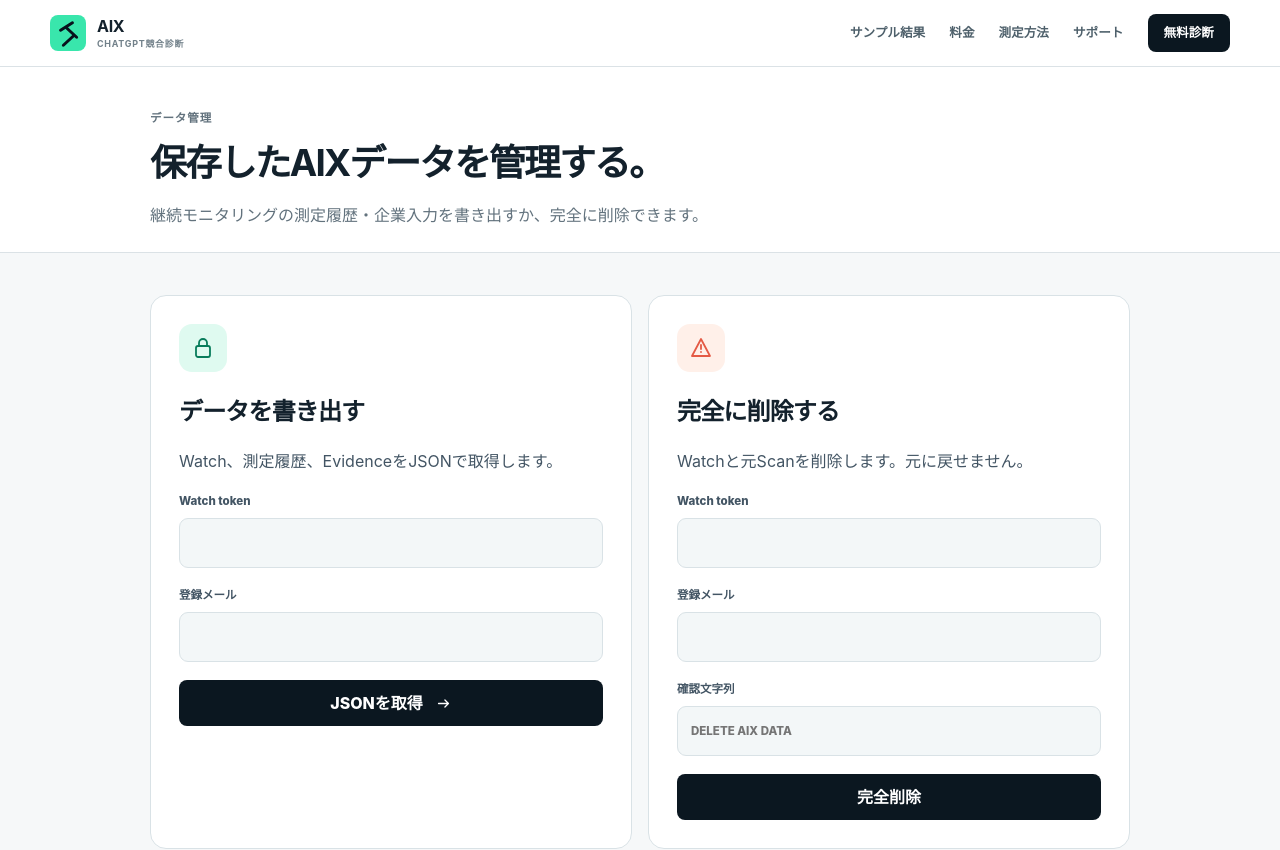
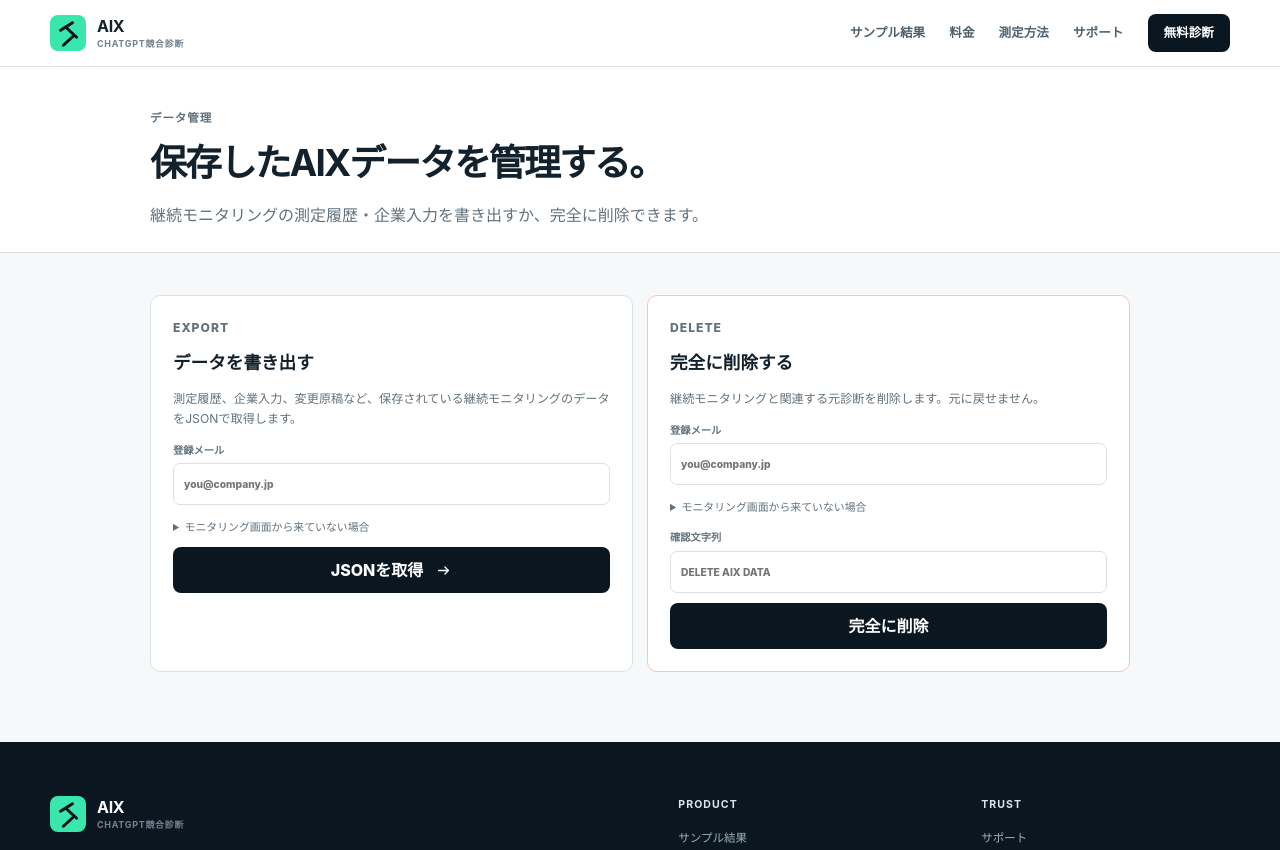
Before and after one commit to salve-de/AIX-next, a Next.js app: page /data-rights in a window 1280 px wide. Shown: the top 850 px of the page. Built offline with nearby package versions, Linux system fonts and the light colour scheme; no server answers.

Commit message:
hide token entry behind fallback on data rights

```diff
--- a/components/data-rights-client.tsx
+++ b/components/data-rights-client.tsx
@@ -2,11 +2,12 @@
 
 import { FormEvent, useState } from "react";
 import { useSearchParams } from "next/navigation";
-import { ArrowIcon, LockIcon, WarningIcon } from "@/components/icons";
+import { ArrowIcon } from "@/components/icons";
 
 export function DataRightsClient() {
   const params = useSearchParams();
-  const [token, setToken] = useState(params.get("token") || "");
+  const queryToken = params.get("token") || "";
+  const [token, setToken] = useState(queryToken);
   const [email, setEmail] = useState("");
   const [confirmation, setConfirmation] = useState("");
   const [busy, setBusy] = useState<"" | "export" | "delete">("");
@@ -20,7 +21,7 @@ export function DataRightsClient() {
       const blob = await response.blob();
       const url = URL.createObjectURL(blob);
       const anchor = document.createElement("a");
-      anchor.href = url; anchor.download = `aix-next-export-${Date.now()}.json`; anchor.click();
+      anchor.href = url; anchor.download = `aix-export-${Date.now()}.json`; anchor.click();
       URL.revokeObjectURL(url); setMessage("データを書き出しました。");
     } catch (error) { setMessage(error instanceof Error ? error.message : "書き出せませんでした。"); }
     finally { setBusy(""); }
@@ -32,14 +33,26 @@ export function DataRightsClient() {
       const response = await fetch("/api/privacy/delete", { method: "DELETE", headers: { "content-type": "application/json" }, body: JSON.stringify({ token, email, confirmation }) });
       const data = await response.json();
       if (!response.ok) throw new Error(data.error || "削除できませんでした。");
-      setMessage("Watchと元の診断データを削除しました。"); setToken(""); setEmail(""); setConfirmation("");
+      setMessage("継続モニタリングと関連データを削除しました。"); setEmail(""); setConfirmation("");
     } catch (error) { setMessage(error instanceof Error ? error.message : "削除できませんでした。"); }
     finally { setBusy(""); }
   }
 
-  return <div className="data-rights-grid">
-    <form onSubmit={exportData}><div className="data-rights-icon"><LockIcon /></div><h2>データを書き出す</h2><p>Watch、測定履歴、EvidenceをJSONで取得します。</p><label>Watch token<input value={token} onChange={(event) => setToken(event.target.value)} /></label><label>登録メール<input type="email" value={email} onChange={(event) => setEmail(event.target.value)} /></label><button className="button button-dark" disabled={busy === "export"}>{busy === "export" ? "作成中…" : <>JSONを取得 <ArrowIcon /></>}</button></form>
-    <form onSubmit={deleteData}><div className="data-rights-icon warning"><WarningIcon /></div><h2>完全に削除する</h2><p>Watchと元Scanを削除します。元に戻せません。</p><label>Watch token<input value={token} onChange={(event) => setToken(event.target.value)} /></label><label>登録メール<input type="email" value={email} onChange={(event) => setEmail(event.target.value)} /></label><label>確認文字列<input value={confirmation} onChange={(event) => setConfirmation(event.target.value)} placeholder="DELETE AIX DATA" /></label><button className="button button-dark" disabled={busy === "delete"}>{busy === "delete" ? "削除中…" : "完全削除"}</button></form>
-    {message ? <p className="data-rights-message" role="status">{message}</p> : null}
+  return <div className="ux2-data-grid">
+    <form className="ux2-data-card" onSubmit={exportData}>
+      <p className="ux2-label">Export</p><h2>データを書き出す</h2><p>測定履歴、企業入力、変更原稿など、保存されている継続モニタリングのデータをJSONで取得します。</p>
+      <label>登録メール<input type="email" required value={email} onChange={(event) => setEmail(event.target.value)} placeholder="you@company.jp" /></label>
+      {!queryToken ? <details className="ux2-fallback-token"><summary>モニタリング画面から来ていない場合</summary><label>モニタリングtoken<input required value={token} onChange={(event) => setToken(event.target.value)} placeholder="token_..." /></label></details> : null}
+      <button className="button button-dark" disabled={busy === "export" || !token}>{busy === "export" ? "作成中…" : <>JSONを取得 <ArrowIcon /></>}</button>
+    </form>
+
+    <form className="ux2-data-card warning" onSubmit={deleteData}>
+      <p className="ux2-label">Delete</p><h2>完全に削除する</h2><p>継続モニタリングと関連する元診断を削除します。元に戻せません。</p>
+      <label>登録メール<input type="email" required value={email} onChange={(event) => setEmail(event.target.value)} placeholder="you@company.jp" /></label>
+      {!queryToken ? <details className="ux2-fallback-token"><summary>モニタリング画面から来ていない場合</summary><label>モニタリングtoken<input required value={token} onChange={(event) => setToken(event.target.value)} placeholder="token_..." /></label></details> : null}
+      <label>確認文字列<input required value={confirmation} onChange={(event) => setConfirmation(event.target.value)} placeholder="DELETE AIX DATA" /></label>
+      <button className="button button-dark" disabled={busy === "delete" || !token}>{busy === "delete" ? "削除中…" : "完全に削除"}</button>
+    </form>
+    {message ? <p className="ux2-data-message" role="status">{message}</p> : null}
   </div>;
 }
```
